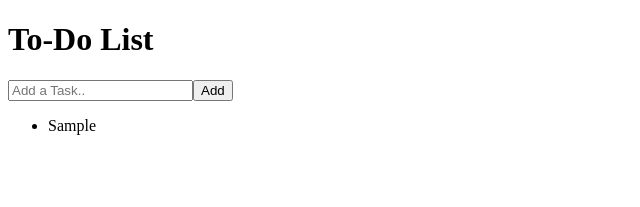
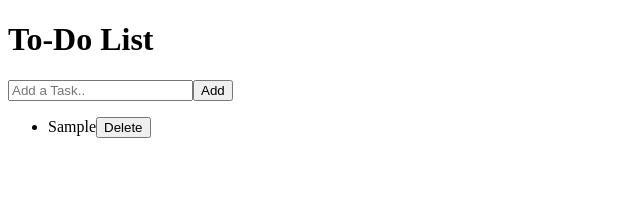
Before and after one commit to Lakshna-33/Todo-App, a React (Vite) app: page / in a window 1280 px wide. Both pictures are taken after typing "Sample" into the empty fields and a click on the button "Add". Shown: the top 207 px of the page, without its empty margins (0-640 px from the left). Built offline with nearby package versions, Linux system fonts and the light colour scheme.

Commit message:
Delete Function added to TodoList

```diff
--- a/src/TodoList.jsx
+++ b/src/TodoList.jsx
@@ -1,5 +1,6 @@
 import React from 'react'
 import { useState } from "react"
+import TodoItem from "./TodoItem";
 
 function TodoList() {
     const [ todo, setTodo] = useState('');
@@ -19,6 +20,14 @@ function TodoList() {
     )
     }
 
+    const deleteTodo = (id) =>{
+        setTodoList(
+            todoList.filter((item)=> item.id !== id)
+        )
+    }
+
+
+
   return (
     <div>
     <div className = "container">
@@ -26,21 +35,35 @@ function TodoList() {
        placeholder ="Add a Task.."
        value = {todo}
        onChange={(e) => setTodo(e.target.value)} />
-       <button className = 'add-button' onClick={addTodo}>Add</button>
+       <button className = 'add-button'
+       onClick={addTodo}>
+        Add</button>
+
     </div>
     <ul className = "to-do list">
      {todoList.map((item) => (
         <li
         key = {item.id}
-        onClick={() => toggleComplete(item.id)}
+        onClick={() => (item.id)}
         style={{
             cursor:'pointer',
             textDecoration: item.completed? 'line-through': 'none',
-            color: item.completed? 'gray':'black'
+            color: item.completed? 'black':'black',
         }}
-        >{item.text}</li>
+        >
+          <span>{item.text}</span>
+          <button
+            className="delete-btn"
+            onClick={(e)=>{
+              e.stopPropagation();
+              deleteTodo(item.id);
+           }
+           }
+         >
+            Delete
+          </button>
+          </li>
      ))}
-
     </ul>
     </div>
   )
```
